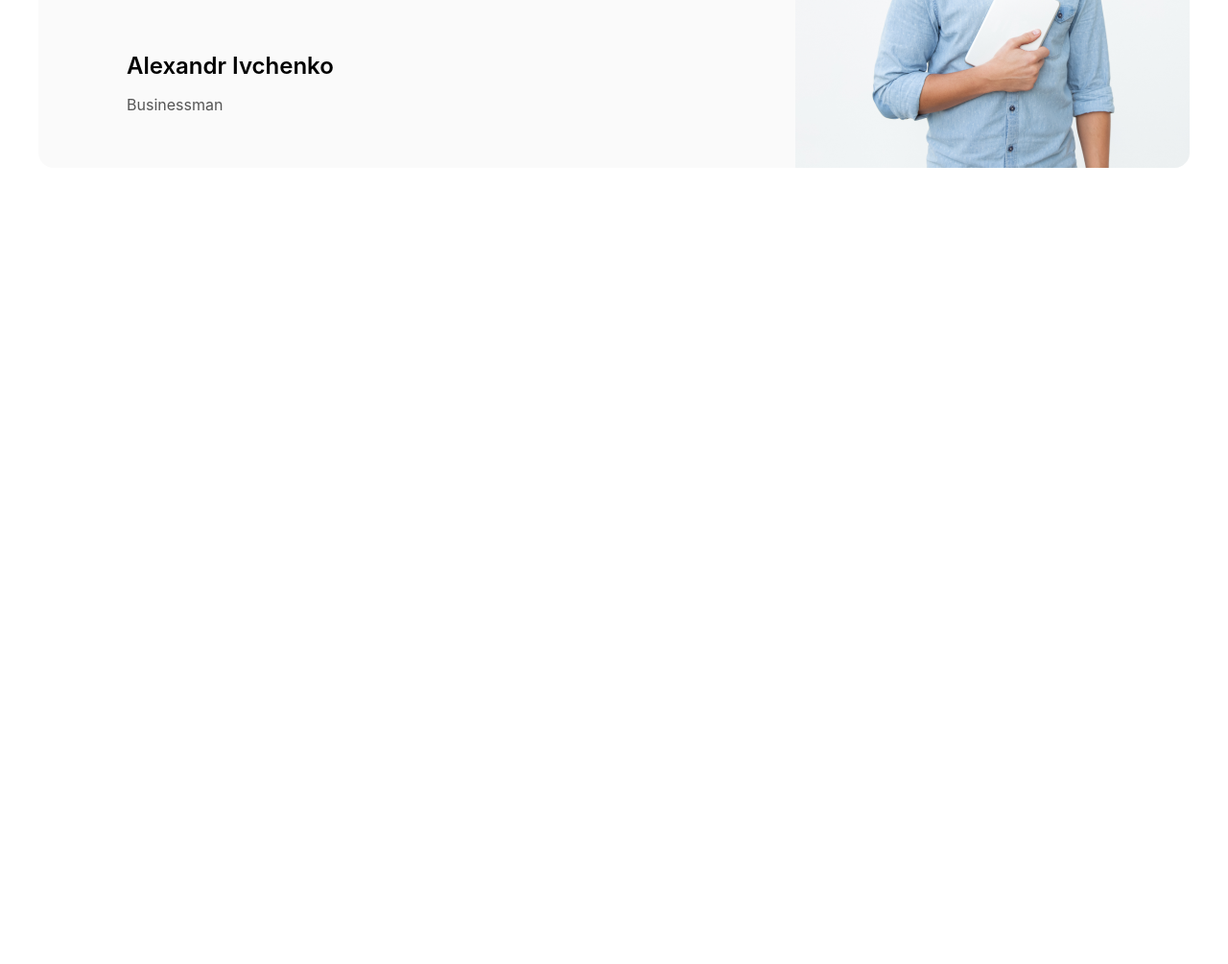
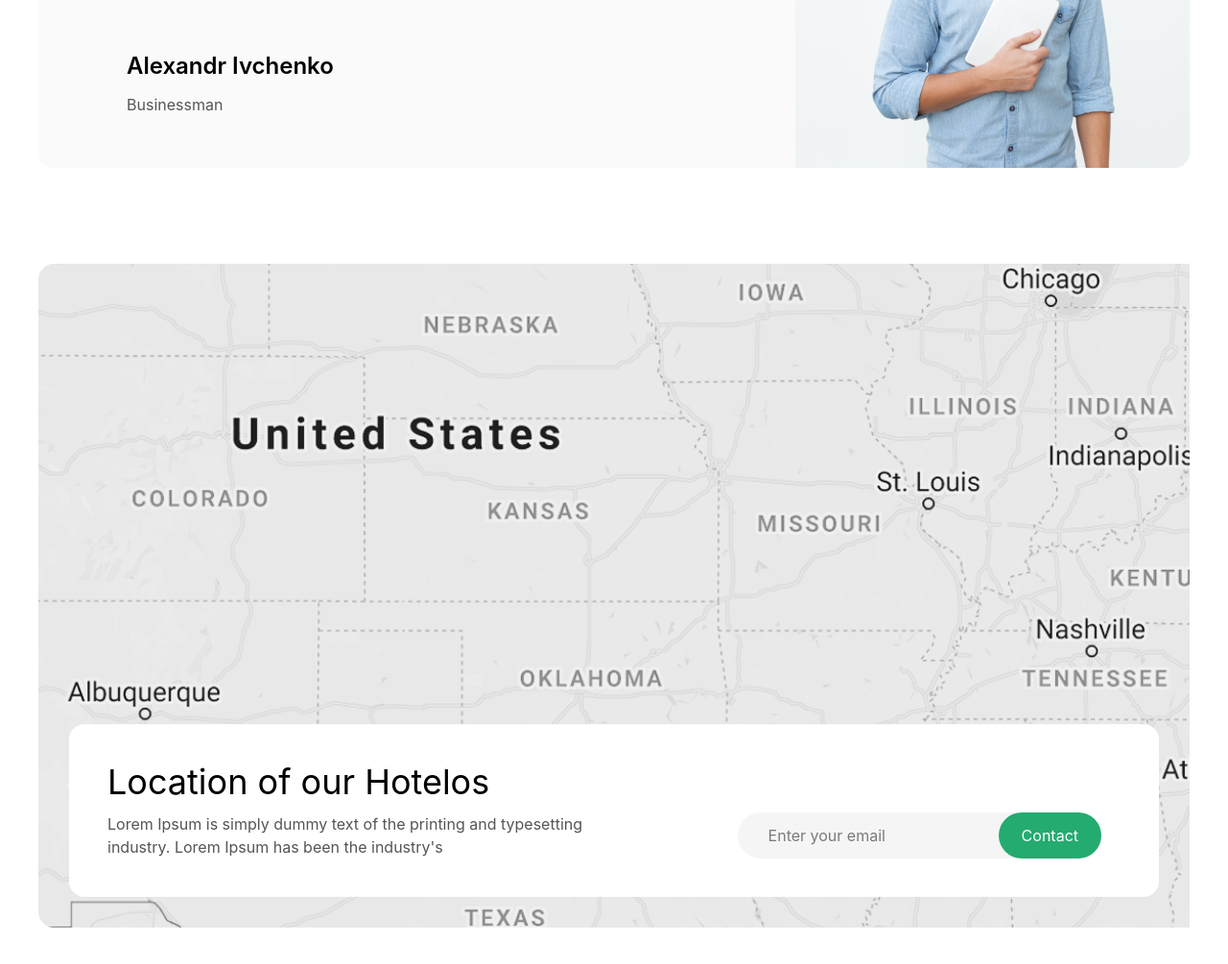
Before and after one commit to Vikingstrong/Class-Work-11, a website: page index.html in a window 1280 px wide. Shown: the part 2829-3834 px from the top of the page at 96% size. Before the commit the page ends 3104 px from the top, so only its background shows below. Drawn offline with nearby package versions, Linux system fonts and the light colour scheme; files that its build step writes are made by us from their sources.

Commit message:
Add section 6 for page 1

```diff
--- a/index.html
+++ b/index.html
@@ -154,6 +154,20 @@
         </aside>
         <img class="hidden lg:block" src="src/img/section5/img.png" alt="">
     </section>
+
+    <section style="background-image: url(src/img/section6/map.png);" class="max-w-300 m-auto p-8 pt-120 bg-no-repeat bg-cover my-25">
+        <div class="flex flex-col p-10 rounded-2xl bg-white gap-3">
+            <h2 class="text-4xl">Location of our Hotelos</h2>
+            <div class="flex flex-col lg:flex-row gap-5 justify-between">
+                <p class="text-[#555555] lg:w-[50%]">Lorem Ipsum is simply dummy text of the printing and typesetting industry. Lorem Ipsum has been the industry's </p>
+                <div class="flex items-center gap-5 lg:gap-0 lg:items-stretch relative flex-col lg:flex-row">
+                    <input class="p-3 w-full lg:w-auto pl-8 bg-[#f5f5f5] rounded-4xl lg:rounded-r-none" type="email" placeholder="Enter your email">
+                    <button class="p-3 px-6 rounded-4xl lg:relative right-5 bg-[#24AB70] text-white">Contact</button>
+                </div>
+            </div>
+        </div>
+    </section>
 </main>
+
 </body>
 </html>
```
Also changed, not shown: src/img/section6/map.png (added).
